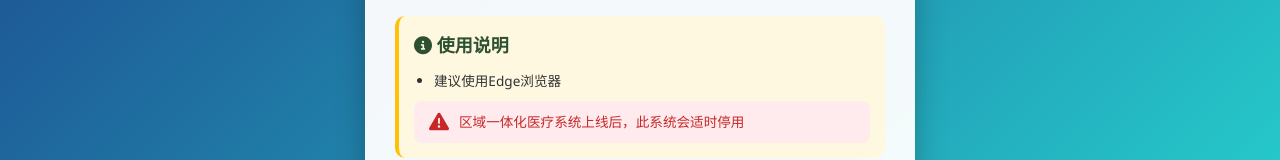
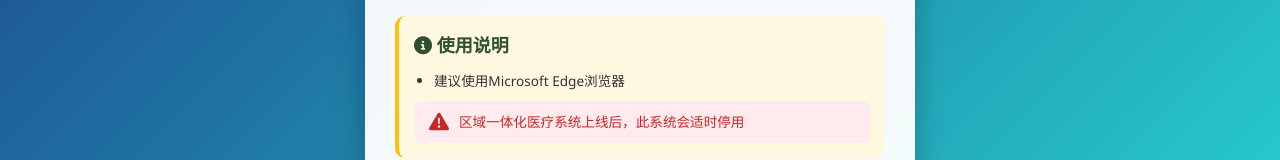
Before and after one commit to occerseimj/hcfybjy, a plain HTML site: page index.html in a window 1280 px wide. Shown: the part 648-808 px from the top of the page. Drawn offline with Linux system fonts and the light colour scheme.

Commit message:
Update index.html

```diff
--- a/index.html
+++ b/index.html
@@ -344,7 +344,7 @@
         <div class="instructions">
             <h3><i class="fas fa-info-circle"></i> 使用说明</h3>
             <ul>
-                <li>建议使用Edge浏览器</li>
+                <li>建议使用Microsoft Edge浏览器</li>
             </ul>
             <div class="warning">
                 <i class="fas fa-exclamation-triangle"></i>
```
